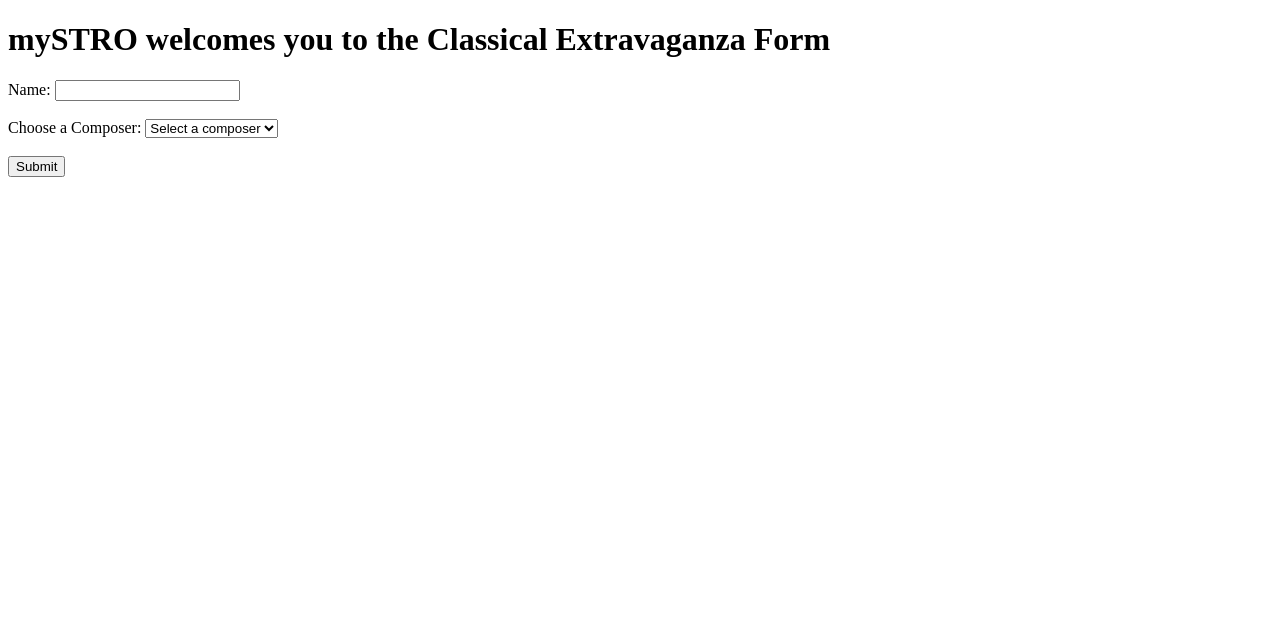
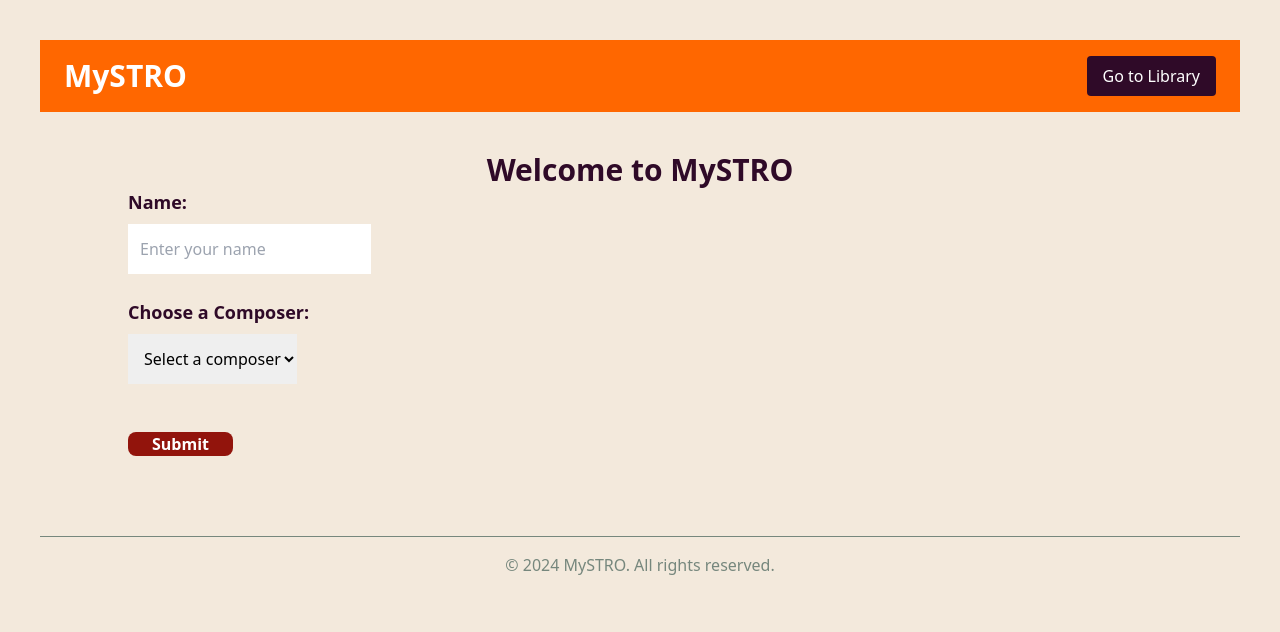
Before and after one commit to aoneillmark/mySTRO, a Flask app: page /form in a window 1280 px wide. Shown: the top 632 px of the page. Run offline with Flask 3, Linux system fonts and the light colour scheme; data that the repository does not hold is empty.

Commit message:
Changed layout form

```diff
--- a/src/templates/form.html
+++ b/src/templates/form.html
@@ -1,31 +1,53 @@
-<!-- This is the form page where users input their name and select their preferences;
- once form is submitted, user is sent to results.html -->
+{% extends "base.html" %}
 
-<!DOCTYPE html>
- <html lang="en">
- <head>
-     <meta charset="UTF-8">
-     <meta name="viewport" content="width=device-width, initial-scale=1.0">
-     <title>Select a Composer</title>
- </head>
- <body>
-     <h1>mySTRO welcomes you to the Classical Extravaganza Form</h1>
+{% block title %}Select a Composer{% endblock %}
+
+{% block content %}
+<body class="bg-linen p-10">
+    <!-- Header -->
+    <header class="flex justify-between items-center bg-pumpkin text-white py-4 px-6">
+        <h1 class="text-3xl font-bold">MySTRO</h1>
+        <a href="/library" class="bg-dark-purple text-white px-4 py-2 rounded hover:bg-penn-red">Go to Library</a>
+    </header>
+
+    <!-- Main Content -->
+    <main class="mt-10 max-w-5xl mx-auto">
+        <div class="bg-white p-8 rounded-lg w-full max-w-4xl border border-battleship-gray mx-auto">
+            <!-- "Welcome to MySTRO" text in deep purple -->
+            <h2 class="text-3xl font-bold text-center text-dark-purple mb-8">Welcome to MySTRO</h2>
+
             <form action="/search" method="POST">
-         <!-- Input for user's name -->
-         <label for="namefield">Name:</label>
-         <input type="text" id="namefield" name="name" required>
+                <!-- Name Input -->
+                <label for="namefield" class="block text-lg text-dark-purple font-semibold">Name:</label>
+                <input type="text" id="namefield" name="name" placeholder="Enter your name"
+                    class="w-full sm:w-1/3 p-6 mt-2 border border-battleship-gray rounded-md focus:ring-2 focus:ring-pumpkin focus:outline-none"
+                    style="height: 50px; padding-left: 12px;" required>
                 <br><br>
-         <!-- Dropdown for composers -->
-         <label for="composer_id">Choose a Composer:</label>
-         <select id="composer_id" name="composer_id" required>
+
+                <!-- Composer Dropdown -->
+                <label for="composer_id" class="block text-lg text-dark-purple font-semibold">Choose a Composer:</label>
+                <select id="composer_id" name="composer_id"
+                    class="w-full sm:w-1/3 p-6 mt-2 border border-battleship-gray rounded-md focus:ring-2 focus:ring-pumpkin focus:outline-none"
+                    style="height: 50px; padding-left: 12px;" required>
                     <option value="" disabled selected>Select a composer</option>
                     {% for composer in composers %}
                         <option value="{{ composer['id'] }}">{{ composer['complete_name'] }} ({{ composer['epoch'] }})</option>
                     {% endfor %}
                 </select>
                 <br><br>
-         <!-- Submit button -->
-         <button type="submit">Submit</button>
+
+                <!-- Submit Button -->
+                <button type="submit"
+                    class="w-full sm:w-1/3 bg-penn-red text-white py-6 px-6 rounded-lg font-bold hover:bg-dark-purple transition mt-6">
+                    Submit
+                </button>
             </form>
+        </div>
+    </main>
+
+    <!-- Footer -->
+    <footer class="mt-20 text-center text-battleship-gray py-4 border-t border-battleship-gray">
+        <p>&copy; 2024 MySTRO. All rights reserved.</p>
+    </footer>
 </body>
- </html>
+{% endblock %}
```
Also changed, not shown: src/templates/about.html (line endings or trailing spaces). Lines whose indentation alone changed are shown as unchanged.
